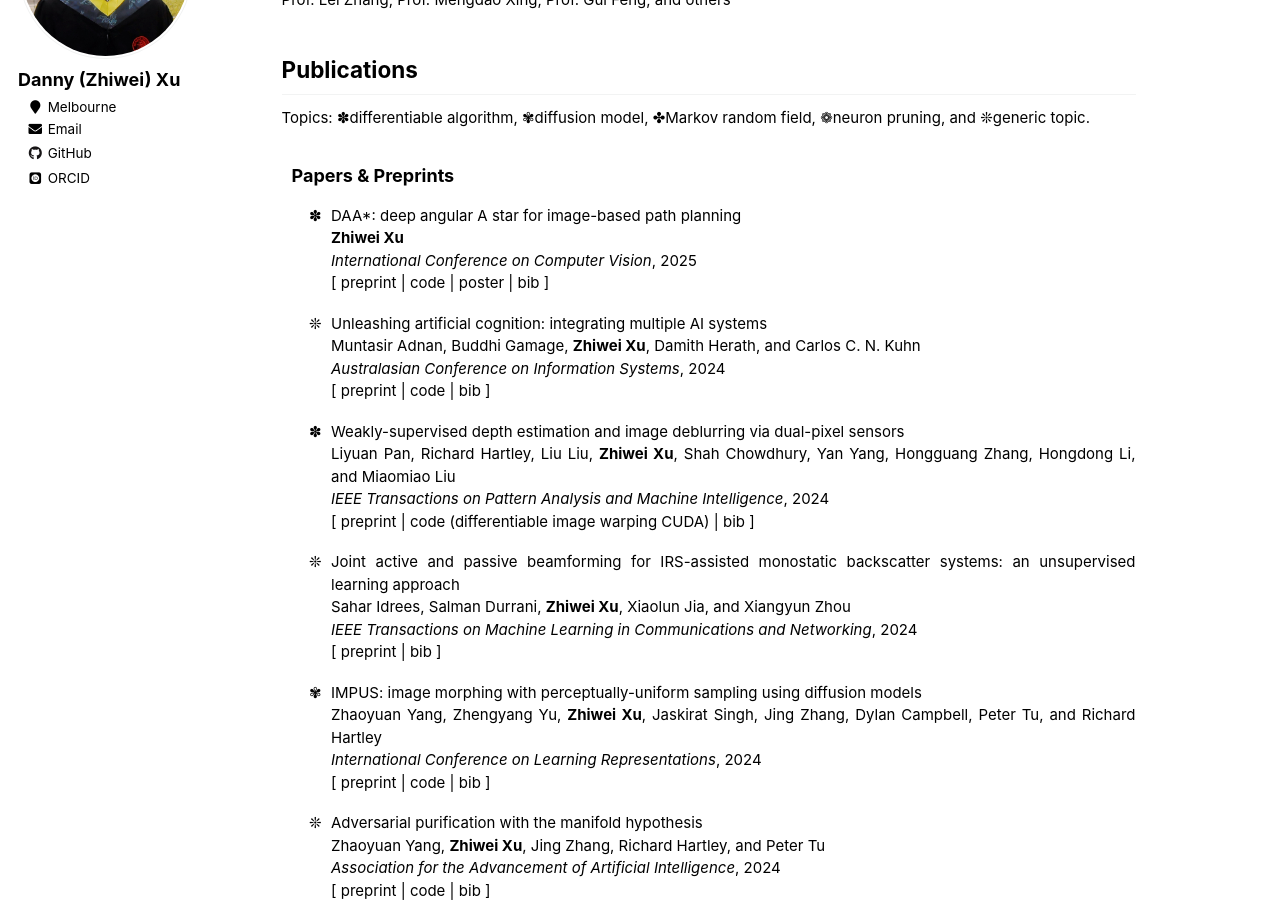
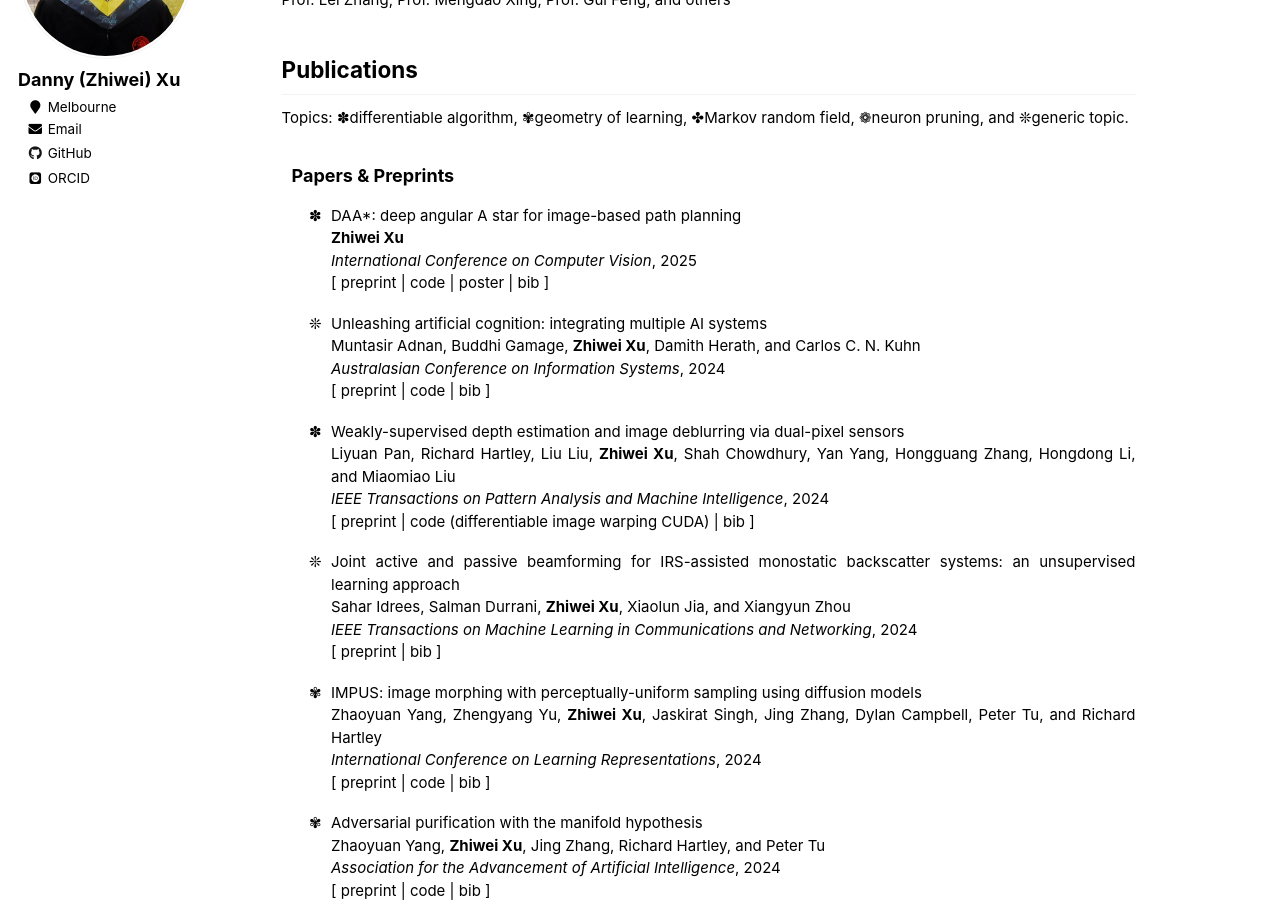
Before and after one commit to zwxu064/zwxu064.github.io, a Jekyll site: the page built from _pages/about.html, in a window 1280 px wide and 1400 px high. Shown: the part 239-1157 px from the top of the window. Built offline with Jekyll 4.4.1, drawn with Linux system fonts in a browser that asks for light colours; some web fonts are replaced.

Commit message:
Update about.html

```diff
--- a/_pages/about.html
+++ b/_pages/about.html
@@ -9,7 +9,7 @@ redirect_from:
 ---
 <style>
 ul.ddn{li{list-style-type: '✽'; padding-inline-start: 1ch;}}
-ul.diffusion{li{list-style-type: '✾'; padding-inline-start: 1ch;}}
+ul.gol{li{list-style-type: '✾'; padding-inline-start: 1ch;}}
 ul.mrf{li{list-style-type: '✤'; padding-inline-start: 1ch;}}
 ul.pruning{li{list-style-type: '❁'; padding-inline-start: 1ch;}}
 ul.generic{li{list-style-type: '❊'; padding-inline-start: 1ch;}}
@@ -23,7 +23,7 @@ ul{li{padding-inline-start: 1ch;}}
 
 <h2 id="publications">Publications</h2>
   <div>Topics: <span style="color:black">✽</span>differentiable algorithm,
-    <span style="color:black">✾</span>diffusion model,
+    <span style="color:black">✾</span>geometry of learning,
     <span style="color:black">✤</span>Markov random field,
     <span style="color:black">❁</span>neuron pruning,
     and <span style="color:black">❊</span>generic topic.
@@ -121,7 +121,7 @@ ul{li{padding-inline-start: 1ch;}}
   </li>
   </ul>
 
-  <ul class="diffusion">
+  <ul class="gol">
   <li style="color:black"><div><span style="font-size:1em;color:black">IMPUS: image morphing with perceptually-uniform sampling using diffusion models</span></div>
       <div><span style="color:black;font-size:1em">Zhaoyuan Yang, Zhengyang Yu, <strong>Zhiwei Xu</strong>, Jaskirat Singh, Jing Zhang, Dylan Campbell, Peter Tu, and Richard Hartley</span></div>
       <div><span style="color:black"><i>International Conference on Learning Representations</i>, 2024</span></div>
@@ -143,7 +143,7 @@ ul{li{padding-inline-start: 1ch;}}
   </li>
   </ul>
 
-  <ul class="generic">
+  <ul class="gol">
   <li style="color:black"><div><span style="color:black">Adversarial purification with the manifold hypothesis</span></div>
       <div><span style="color:black;font-size:1em">Zhaoyuan Yang, <strong>Zhiwei Xu</strong>, Jing Zhang, Richard Hartley, and Peter Tu</span></div>
       <div><span style="color:black"><span style="color:black"><i>Association for the Advancement of Artificial Intelligence</i>, 2024</span></div>
@@ -165,7 +165,7 @@ ul{li{padding-inline-start: 1ch;}}
   </li>
   </ul>
 
-  <ul class="diffusion">
+  <ul class="gol">
   <li style="color:black"><div><span style="color:black">Probabilistic and semantic descriptions of image manifolds and their applications</span></div>
       <div><span style="color:black;font-size:1em">Peter Tu, Zhaoyuan Yang, Richard Hartley, <strong>Zhiwei Xu</strong>, Jing Zhang, Yiwei Fu,
 	  Dylan Campbell, Jaskirat Singh, and Tianyu Wang</span></div>
```
